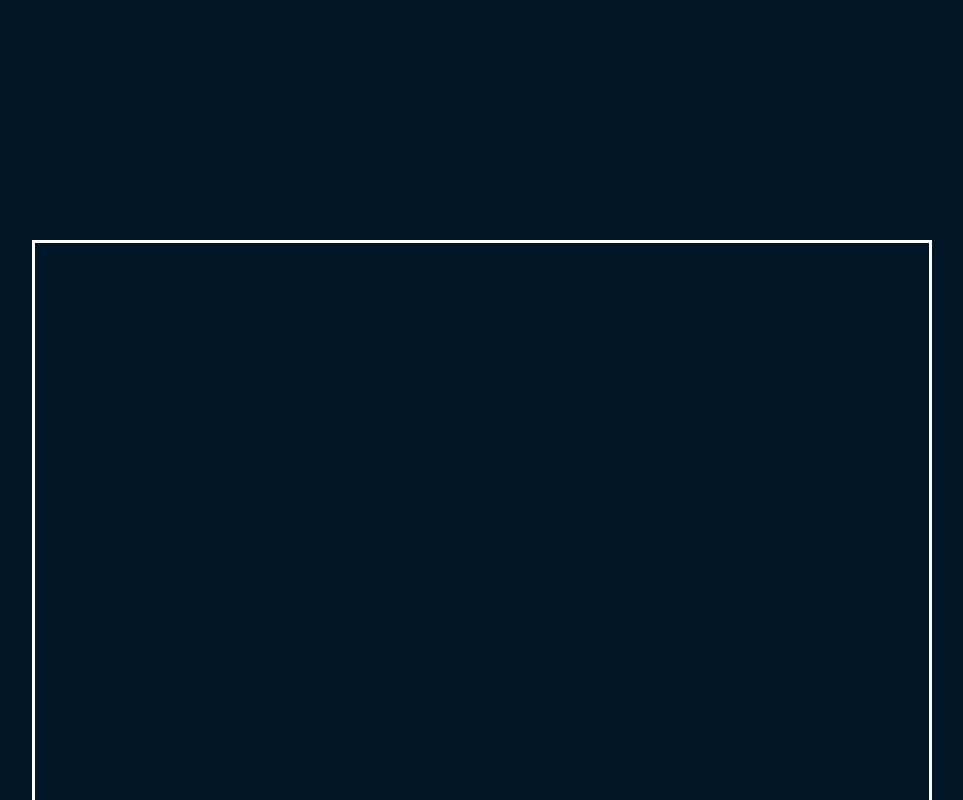
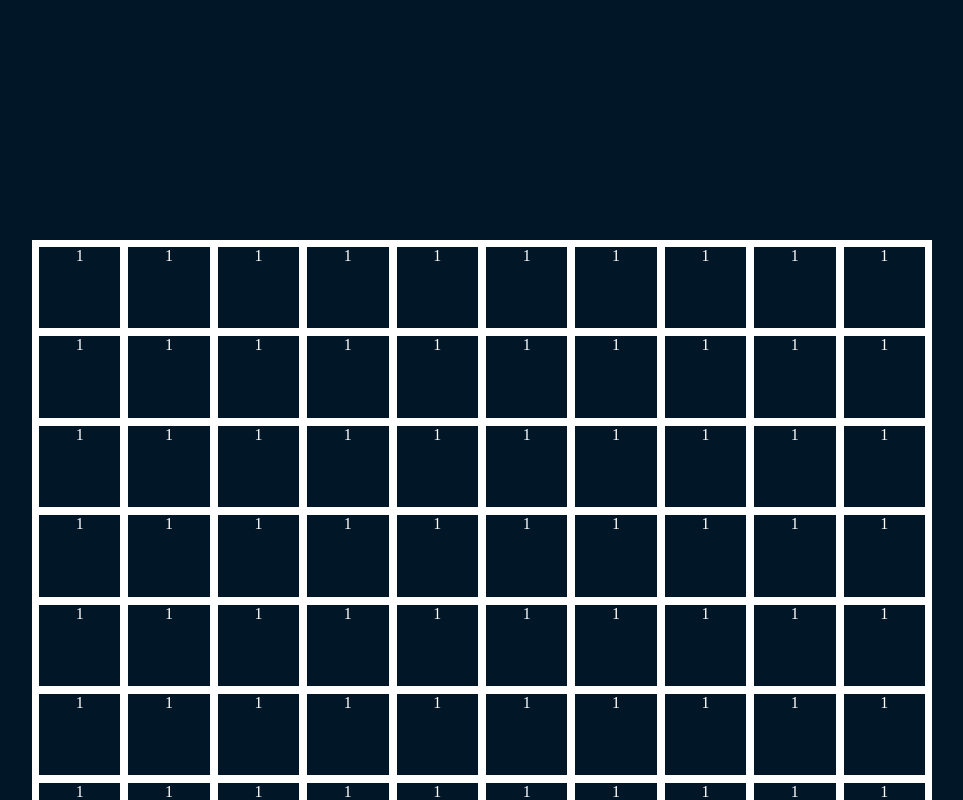
Before and after one commit to BeneArp/js-campominato-grid, a plain HTML site: page index.html in a window 1280 px wide. Both pictures are taken after a click on the button "GIOCA". Shown: the top 800 px of the page, without its empty margins (158-1121 px from the left). Drawn offline with Linux system fonts and the light colour scheme.

Commit message:
feat: add for cycle to create div with numbers

```diff
--- a/css/style.css
+++ b/css/style.css
@@ -28,6 +28,8 @@ body{
 .box{
     width: 10%;
     border: 4px solid white;
+    color: white;
+    text-align: center;
 }
 
 /* classe per nascondere contenuto dalla pagina */
@@ -38,6 +40,7 @@ body{
 /* classe div cliccato */
 .active{
     background-color: rgb(127 255 212);
+    color: black;
 }
 
 /* layout bottone */
--- a/js/script.js
+++ b/js/script.js
@@ -15,6 +15,15 @@ const containerGriglia = document.querySelector(".row");
 // CICLO
 // creazione griglia
 for (let i = 0; i < 100; i++){
+
+    // creo i div con la classe associata usando la funzione
+    const divBox = addHtmlElementWithClass("div", "box");
+
+    // inserisco i numeri progressivi nei div
+    divBox.append(generateProgressiveNumber(1, 100));
+
+    // inserisco i div con i numeri nel dom
+    containerGriglia.append(divBox);
 
 }
 
@@ -43,8 +52,6 @@ function addHtmlElementWithClass (tag, elementClass){
     // gli aggiugo una classe
     elemento.classList.add(elementClass);
 
-    console.log(elemento);
-
     return elemento;
 }
 
@@ -53,6 +60,6 @@ function generateProgressiveNumber (min, max){
     for(let i = min; i <= max; i++){
         let valore = i;
 
-        console.log(valore);
+        return valore;
     }
 }
```
